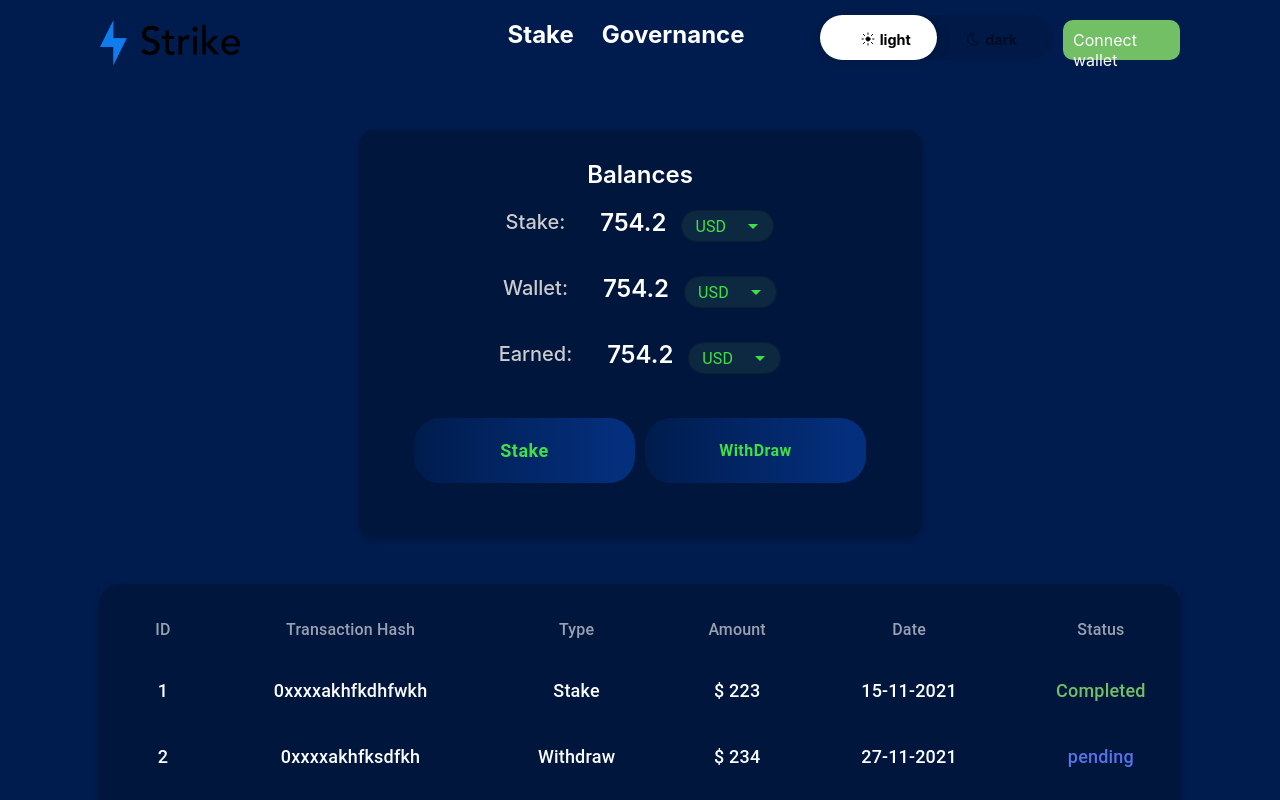
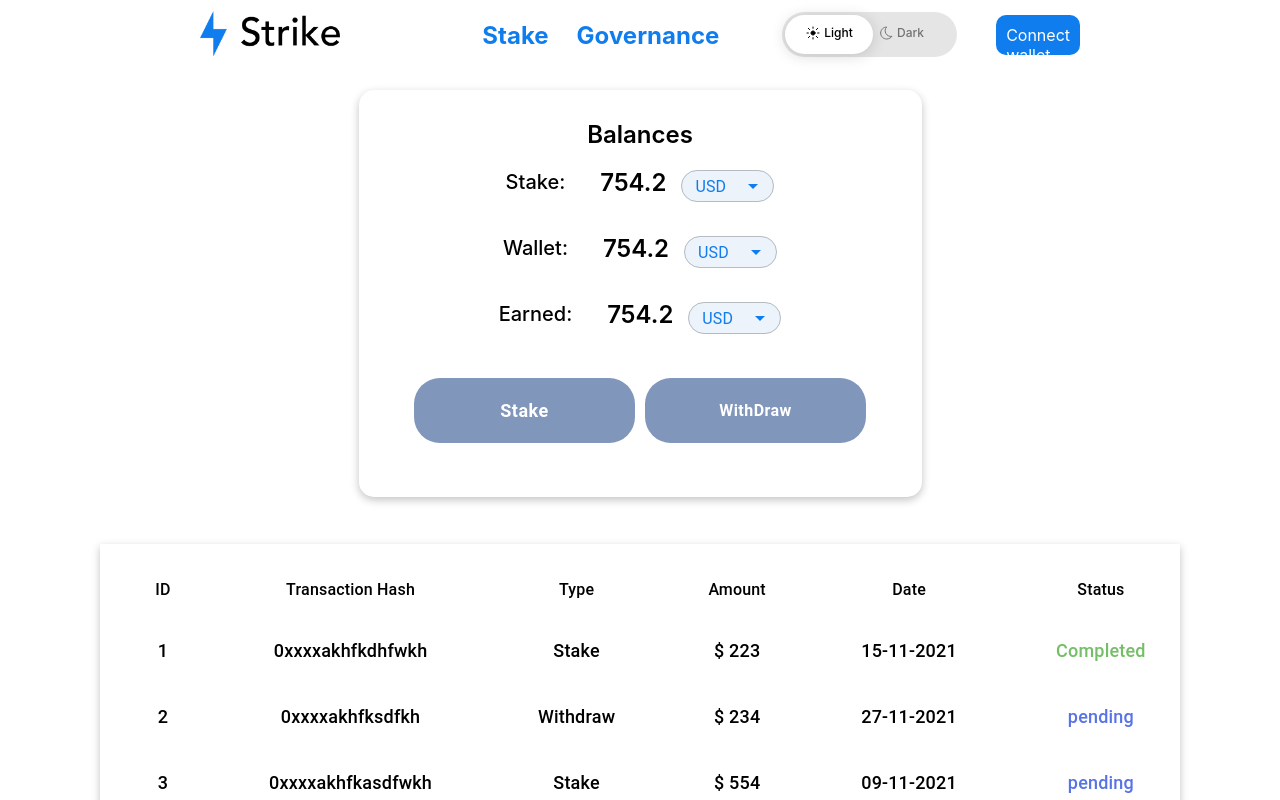
Before and after one commit to dexterdatul197/stake-governance, a React (Create React App) app: page /stake in a window 1280 px wide. Shown: the top 800 px of the page. Built offline with nearby package versions, Linux system fonts and the light colour scheme; what coingecko-api-v3, web3 would draw is missing.

Commit message:
smoky update ui

```diff
--- a/src/_app.scss
+++ b/src/_app.scss
@@ -10,31 +10,15 @@ body {
 }
 
 :root {
-  --btn-header-border-color: #72BF65;
-  --main-background-color: #001C4E;
-  --btn-background-connect-color: #72BF65;
-  --color-text-white: #FFF;
-  --color-text-footer: #FFF;
-  --background-dialog-color: #001C4E;
-  --color-text-white-black: #fff;
-  --btn-hover-blue-green: #3EE046;
-  --color-text-black-white: #000;
-  --main-background-dropdow: rgba(114, 191, 101, 0.1);
-  --background-governance-color: #01163d;
-  --pagination-color: rgba(255, 255, 255, 0.6);
-  --pagination-action-color: rgba(255, 255, 255, 0.38);
-  --color-text-white-blue: #fff;
-  --color-dialog-title: #4e4b66;
-  --color-primary: #1a88c9;
-  --footer-background-color: #01163D;
-}
-[data-theme='light'] {
+
+
   --btn-header-border-color: #107DEF;
+  --header-bar-color:#FFFFFF;
   --main-background-color: #FFF;
   --btn-background-connect-color: #107DEF;
   --color-text-white: #FFF;
   --color-text-footer: #001C4E;
-  --background-dialog-color: #FFF;
+  --background-dialog-color: #E4E4E4;
   --color-text-white-black: #000;
   --btn-hover-blue-green: #107DEF;
   --color-text-black-white: #fff;
@@ -46,6 +30,37 @@ body {
   --color-dialog-title: #4e4b66;
   --color-primary: #1a88c9;
   --footer-background-color: #FFF;
+  --background-wallet-connect: #FFFFFF;
+  --color-table: #FFFFFF;
+  --background-stake-color:#EDF1F8;
+  --text-color-stake:#107DEF;
+  --background-stake-modal: #FFFFFF;
+}
+[data-theme='dark'] {
+  --btn-header-border-color: #72BF65;
+  --header-bar-color:#1B1C1F;
+  --main-background-color: #121316;
+  --btn-background-connect-color: #72BF65;
+  --color-text-white: #FFF;
+  --color-text-footer: #FFF;
+  --background-dialog-color: #1B1C1F;
+  --color-text-white-black: #fff;
+  --btn-hover-blue-green: #107DEF;
+  --color-text-black-white: rgba(0, 28, 78, 0.87);
+  --main-background-dropdow: rgba(114, 191, 101, 0.1);
+  --background-governance-color: #1B1C1F;
+  --pagination-color: rgba(255, 255, 255, 0.6);
+  --pagination-action-color: rgba(255, 255, 255, 0.38);
+  --color-text-white-blue: #fff;
+  --color-dialog-title: #4e4b66;
+  --color-primary: #1a88c9;
+  --footer-background-color: #1B1C1F;
+  --background-wallet-connect: #282B32;
+  --color-table: #1B1C1F;
+  --background-stake-color:#121316;
+  --text-color-stake:#107DEF;
+  --background-stake-modal: #1B1C1F;
+
 }
 .Snackbar {
   .css-zzms1-MuiSnackbar-root {
--- a/src/components/balances/Balances.module.scss
+++ b/src/components/balances/Balances.module.scss
@@ -28,7 +28,7 @@
       padding: 5px 0;
 
       .balance-key {
-        color: #ccc;
+        color: var(--color-text-white-black);
         font-size: 20px;
         font-weight: 500;
         margin-right: 35px;
@@ -52,10 +52,10 @@
     justify-content: center;
     &_stake,
     &_withdraw{
-      background: linear-gradient(90.04deg, #001C4E 0.96%, #042F7C 91.92%);
+      background: #8196BB;
       border-radius: 26px;
       text-transform: capitalize;
-      color: #3EE046;
+      color: #FFFFFF;
     }
 
     &_stake {
@@ -76,12 +76,12 @@
     }
 
     .button-active {
-      background: linear-gradient(90deg, #2AC031 13.55%, #3EE046 90.32%);
+      background: #107DEF;
       color: #fff
     }
     .button-deactive {
-      background: linear-gradient(90.04deg, #001C4E 0.96%, #042F7C 91.92%);
-      color: #3EE046;
+      background: #8196BB;
+      color: #FFFFFF;
     }
   }
 
--- a/src/components/balances/Stake Modal/index.tsx
+++ b/src/components/balances/Stake Modal/index.tsx
@@ -91,7 +91,7 @@ const Modal = memo((props: Props) => {
       onClose={handleCloseModal}
       PaperProps={{
         style: {
-          backgroundColor: "var(--background-dialog-color)",
+          backgroundColor: "var(--background-stake-modal)",
           overflowY: "unset",
           borderRadius: '20px'
         },
--- a/src/components/balances/Table/index.tsx
+++ b/src/components/balances/Table/index.tsx
@@ -84,7 +84,6 @@ const TableComponent = () => {
 
 
     return (
-        <Paper className={cx('paper')}>
             <TableContainer className={cx('table-container')} >
                 <Table className={cx('table')}>
                     <TableHead className={cx('table-head')}>
@@ -161,7 +160,6 @@ const TableComponent = () => {
                     </TableFooter>
                 </Table>
             </TableContainer>
-        </Paper>
     )
 }
 
--- a/src/components/balances/Table/styles.module.scss
+++ b/src/components/balances/Table/styles.module.scss
@@ -1,16 +1,17 @@
-.paper {
-    background: #01163D!important;
-    border-radius: 19px!important;
+
+
     .table-container {
         overflow: unset;
         height: 511px!important;
+        background: var(--color-table)!important;
+        border-radius: 19px!important;
         .table {
             height: 511px!important;
 
             .table-head {
                 &__cell {
                     border-bottom: none;
-                    color: rgba(255, 255, 255, 0.6);
+                    color: var(--color-text-white-black);
                     text-transform: capitalize;
                     font-weight: 500;
                     font-size: 16px;
@@ -23,7 +24,7 @@
                 padding-bottom: 56px;
                 &__cell{
                     border-bottom: none;
-                    color: #FAFCFF;
+                    color: var(--color-text-white-black);
                     font-weight: 500;
                     font-size: 18px;
                     padding-left: 46px;
@@ -50,7 +51,7 @@
                 border-bottom: none;
                 .table-pagination{
                     padding-bottom: 23px;
-                    color:rgba(255, 255, 255, 0.6);
+                    color:var(--color-text-white-black);
                     font-size: 14px;
                     font-weight: 600;
                 }
@@ -58,5 +59,3 @@
         }
 
     }
-
-}
--- a/src/components/connect-wallet-dialog/ConnectWalletDialog.module.scss
+++ b/src/components/connect-wallet-dialog/ConnectWalletDialog.module.scss
@@ -21,13 +21,12 @@
     display: flex;
     align-items: center;
     padding: 10px 32px 37px 32px;
-
     .button {
       width: 100%;
       display: flex;
       align-items: center;
       justify-content: flex-start;
-      background: #022461;
+      background: var(--background-wallet-connect);
       border-radius: 15px;
       height: 82px;
 
--- a/src/components/header/Header.module.scss
+++ b/src/components/header/Header.module.scss
@@ -1,9 +1,11 @@
 :root {
   .header-parent {
-    background-color: var(--main-background-color);
-    padding: 20px 100px;
+    background-color: var(--header-bar-color);
+    padding-left: 200px;
+    padding-right: 200px;
     display: flex;
     justify-content: space-between;
+    align-items: center;
   }
 
   .logo {
@@ -39,6 +41,7 @@
     display: flex;
     flex: 1;
     justify-content: flex-end;
+    align-items: center;
     .app {
       margin-right: 10px;
     }
@@ -50,6 +53,7 @@
       justify-content: center;
       align-items: center;
       transition: background-color 0.1s;
+      top: 14px;
     }
     label,
     .toggle {
@@ -61,7 +65,8 @@
       background-color: rgba(0, 0, 0, 0.1);
       border-radius: 100px;
       position: relative;
-      margin: 1.8rem 0 4rem 0;
+      margin: 1.8rem;
+      margin-top: 0;
       cursor: pointer;
     }
     .toggle {
@@ -70,12 +75,15 @@
       background-color: #fff;
       box-shadow: 0 2px 15px rgba(0, 0, 0, 0.15);
       transition: transform 0.3s cubic-bezier(0.25, 0.46, 0.45, 0.94);
+      height: 86%;
+      top: 3px;
+      left:3px;
     }
     .names {
       font-size: 90%;
       font-weight: bolder;
       width: 65%;
-      margin-left: 17.5%;
+      margin-left: 13.5%;
       margin-top: 0.5%;
       position: absolute;
       display: flex;
@@ -85,16 +93,26 @@
     .light{
       display: flex;
       align-items: center;
+      text-transform: capitalize;
+      font-size: 12px;
+      font-weight: 500;
+      color: #000000;
       .icon-theme{
         margin-right: 11%;
+        margin-top: 2%;
       }
     }
     .dark {
       opacity: 0.5;
       display: flex;
       align-items: center;
+      text-transform: capitalize;
+      font-size: 12px;
+      font-weight: 500;
+      color: #000000;
       .icon-theme{
         margin-right: 11%;
+        margin-top: 2%;
       }
     }
 
@@ -104,7 +122,10 @@
     /* Toggle */
     [type="checkbox"]:checked + .app .toggle {
       transform: translateX(100%);
-      background-color: #34323d;
+      background-color:#282B32;
+      height:86%;
+      top: 3px;
+      left:-3px;
     }
     [type="checkbox"]:checked + .app .dark {
       opacity: 1;
@@ -112,6 +133,7 @@
     }
     [type="checkbox"]:checked + .app .light {
       opacity: 0.5;
+      color: rgba(255, 255, 255, 0.6);
     }
   }
 }
--- a/src/index.css
+++ b/src/index.css
@@ -25,6 +25,6 @@ svg.MuiSvgIcon-root.MuiSvgIcon-fontSizeMedium.MuiTablePagination-selectIcon.MuiS
 } */
 
 .css-nz481w-MuiInputBase-input-MuiInput-input.Mui-disabled {
-  -webkit-text-fill-color: rgba(255,255,255, 0.9)!important;
+  -webkit-text-fill-color: var(--color-text-white-black)!important;
   opacity: 1!important;
 }
```
Also changed, not shown: src/components/balances/Stake Modal/styles.module.scss (+11 -8 lines), src/components/header/Header.tsx (+20 -2 lines), src/assets/icon/dark-white.svg (added), src/assets/icon/light-white.svg (added).
